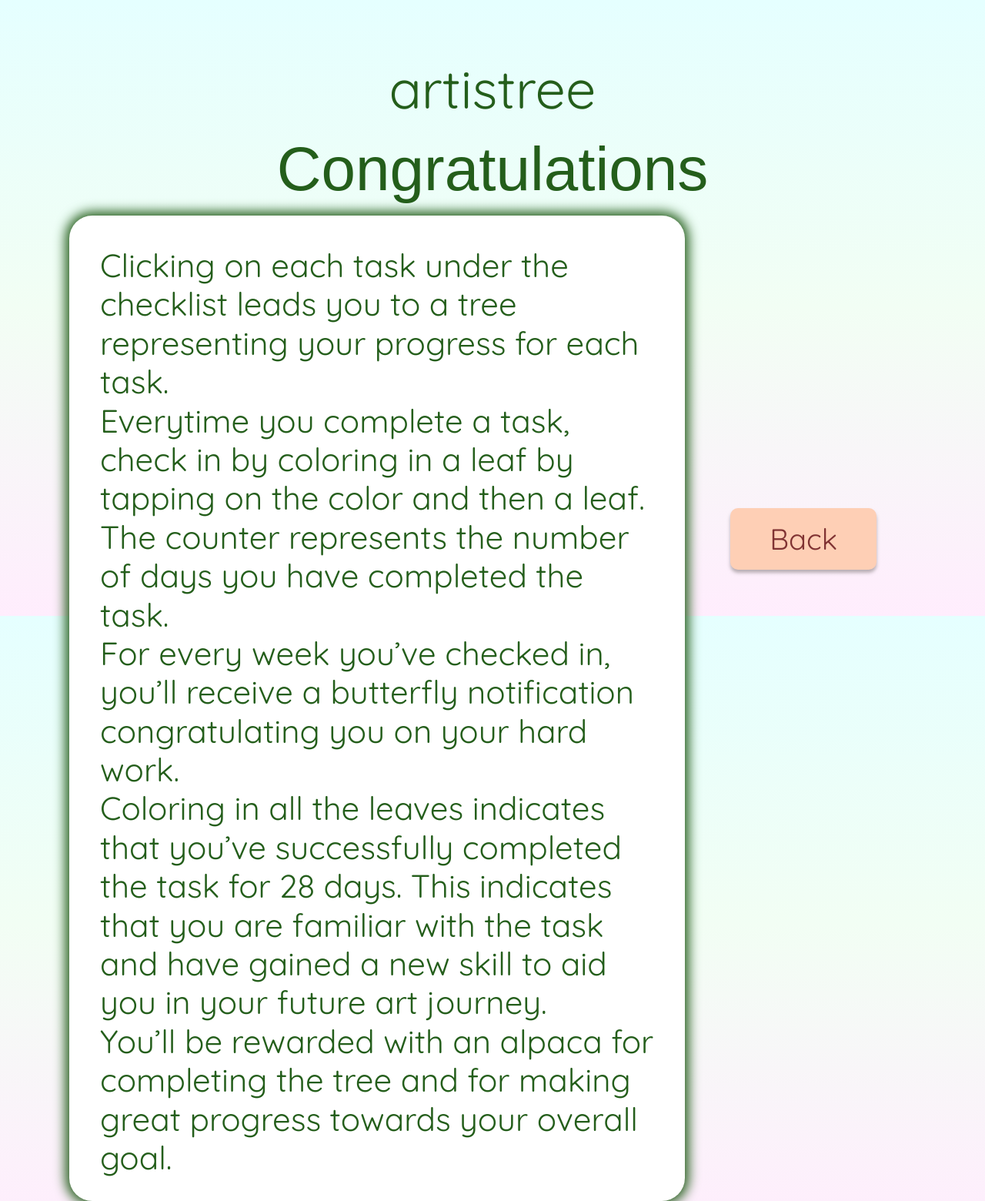
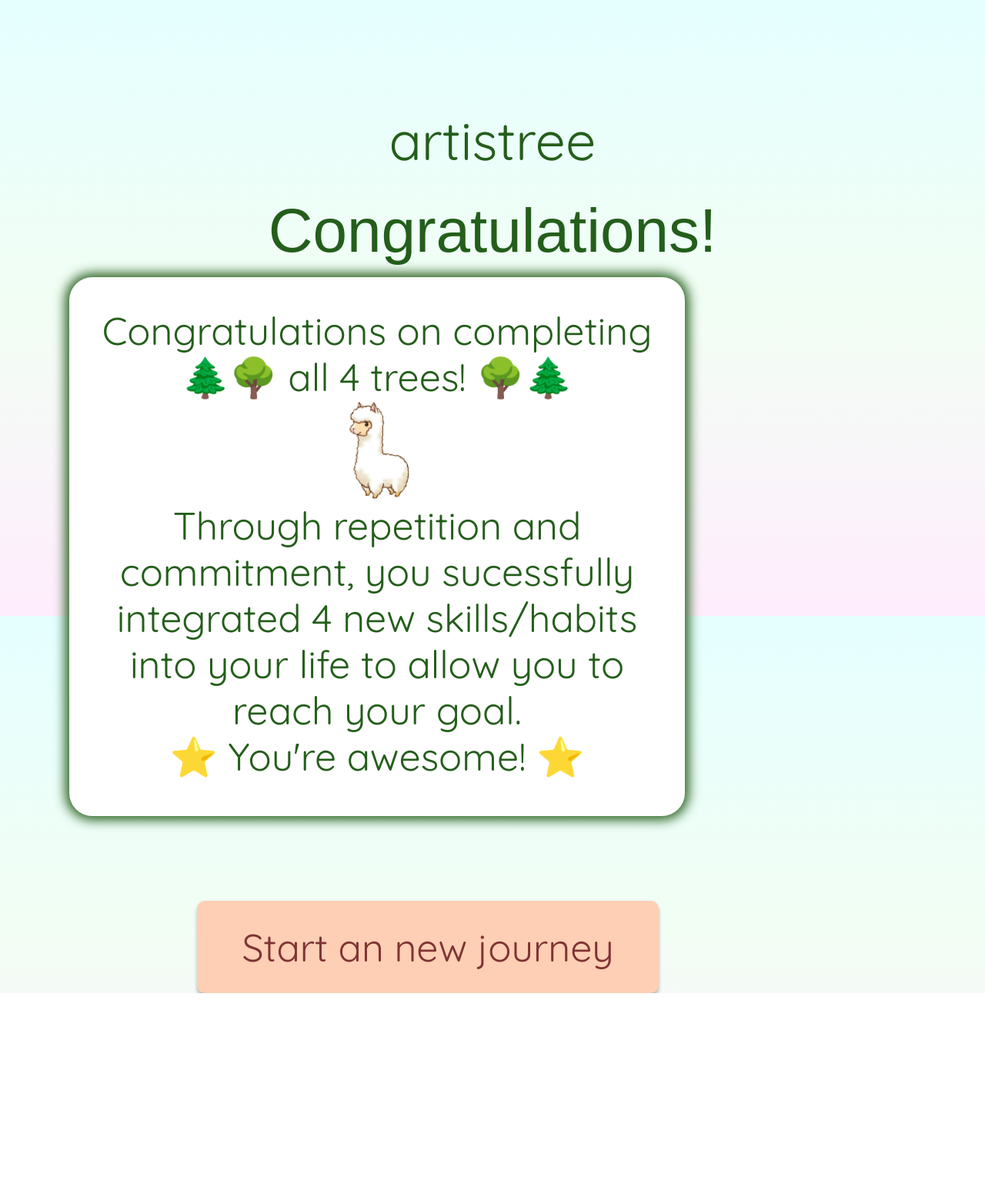
Before and after one commit to clairetyang/habit-planter, a Django app: page /habit_planter/congratulations in a window 1280 px wide. Shown: the whole page at 77% size. After the commit the page ends 1290 px from the top, so only its background shows below. Run offline with Django 3.2, Linux system fonts and the light colour scheme; some libraries are stand-ins or nearby versions; some web fonts are replaced.

Commit message:
congratulations page

```diff
--- a/habit_planter/templates/habit_planter/congratulations.html
+++ b/habit_planter/templates/habit_planter/congratulations.html
@@ -26,7 +26,7 @@
         h1 {
             position: relative;
             font-size: 80px;
-            top: 80px;
+            top: 160px;
             left: 0px;
             text-align: center;
         }
@@ -35,23 +35,23 @@
             /* position: absolute; */
             position: relative;
             font-family: 'Quicksand', sans-serif;
-            top:73px;
+            top: 140px;
             font-size: 70px;
             text-align: center;
         }
 
-        .info {
+        .congrats {
             background-color: white;
             position: absolute;
             /* bottom: 305%; */
-            top: 280px;
+            top: 360px;
             left: 90px;
             width: 800px;
-            height: 1280px;
+            height: 700px;
             padding: 40px 40px 40px 40px;
             border-radius: 30px;
-            font-size: 42px;
-            text-align: left;
+            font-size: 50px;
+            text-align: center;
             box-shadow: 0px 0px 15px 5px #245E1B;
         }
     </style>
@@ -64,26 +64,21 @@
         <!-- <img class="background" src="{% static 'habit_planter/images/survey_intro_bg.png' %}"> -->
 
         <h2>artistree</h2>
-        <h1> Congratulations </h1>
-        <h2 class="info">
-            Clicking on each task under the checklist leads you to a tree representing your progress for each task.
-            <br />
-            Everytime you complete a task, check in by coloring in a leaf by tapping on the color and then a leaf.
-            <br />
-            The counter represents the number of days you have completed the task.
-            <br />
-            For every week you’ve checked in, you’ll receive a butterfly notification congratulating you on your hard
-            work.
-            <br />
-            Coloring in all the leaves indicates that you’ve successfully completed the task for 28 days. This indicates
-            that you are familiar with the task and have gained a new skill to aid you in your future art journey.
-            <br />
-            You’ll be rewarded with an alpaca for completing the tree and for making great progress towards your overall
-            goal.
+        <h1> Congratulations!</h1>
+        <h2 class="congrats">
+            Congratulations on completing 🌲🌳 all 4 trees! 🌳🌲
+            <br/>
+            <img class="alpaca" src='/static/habit_planter/images/alpaca.png'>
+            <br/>
+            Through repetition and commitment, you sucessfully integrated 4 new skills/habits into your life to allow you to reach your goal.
+            <br/>
+            ⭐ You're awesome! ⭐
+            <br/>
+
         </h2>
         <!-- navigation buttons -->
-        <a href="{% url 'survey_focus' %}" onclick="sendMessage()">
-            <button class="btn next-btn" type="submit" value="submit" style="bottom: 60px;">Back</button>
+        <a href="{% url 'title' %}" onclick="sendMessage()">
+            <button class="btn next-btn" type="submit" value="submit" style="left: 20%; top: 1170px; width: 600px; height: 120px; font-size: 50px;">Start an new journey</button>
         </a>
     </div>
     <script>
```
